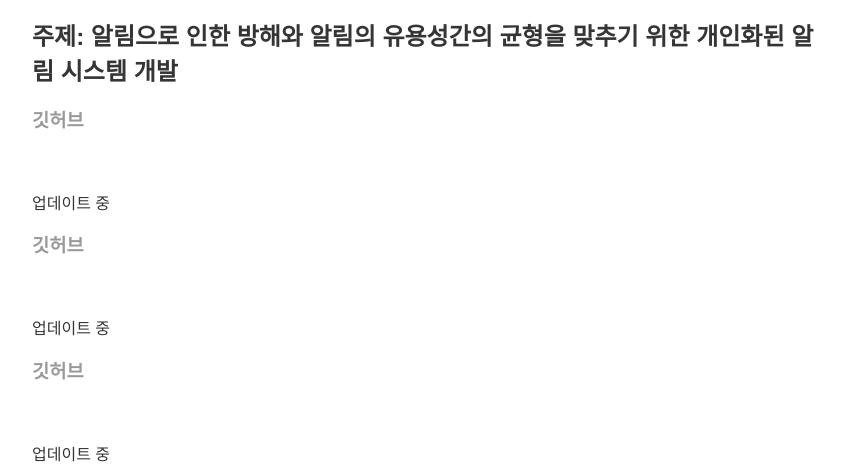
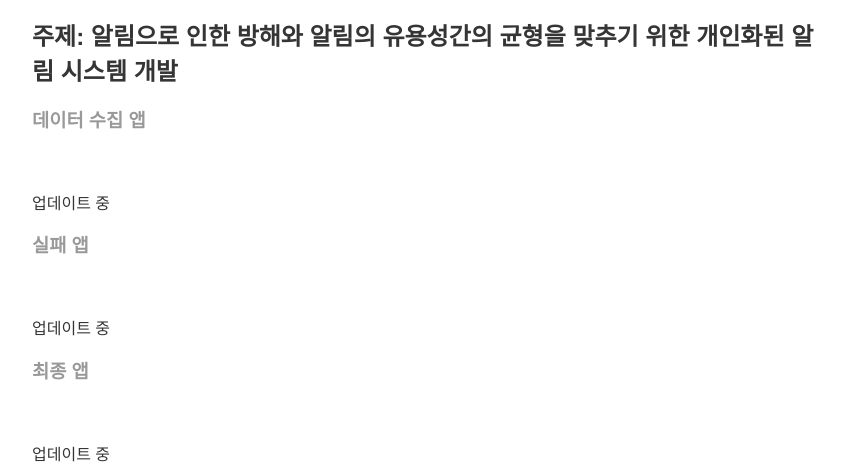
Before and after one commit to kjhwan98/kjhwan98.github.io, a Jekyll site: the page built from _posts/2023-09-01-project2.md, in a window 1280 px wide. Shown: the part 248-717 px from the top of the page, without its empty margins (208-1071 px from the left). Built offline with Jekyll 4.4.1, drawn with Linux system fonts in a browser that asks for light colours.

Commit message:
Update 2023-09-01-project2.md

```diff
--- a/_posts/2023-09-01-project2.md
+++ b/_posts/2023-09-01-project2.md
@@ -7,15 +7,15 @@ type: K
 ---
 
 ## 주제: 알림으로 인한 방해와 알림의 유용성간의 균형을 맞추기 위한 개인화된 알림 시스템 개발
-### [깃허브](https://github.com/kjhwan98/UXCollect_proto)
+### [데이터 수집 앱](https://github.com/kjhwan98/UXCollect_proto)
 <br/>
 <br/> 업데이트 중
 <br/>
-### [깃허브](https://github.com/kjhwan98/UXChannel_proto)
+### [실패 앱](https://github.com/kjhwan98/UXChannel_proto)
 <br/>
 <br/> 업데이트 중
 <br/>
-### [깃허브](https://github.com/kjhwan98/Customnotif)
+### [최종 앱](https://github.com/kjhwan98/Customnotif)
 <br/>
 <br/> 업데이트 중
 <br/>
```
